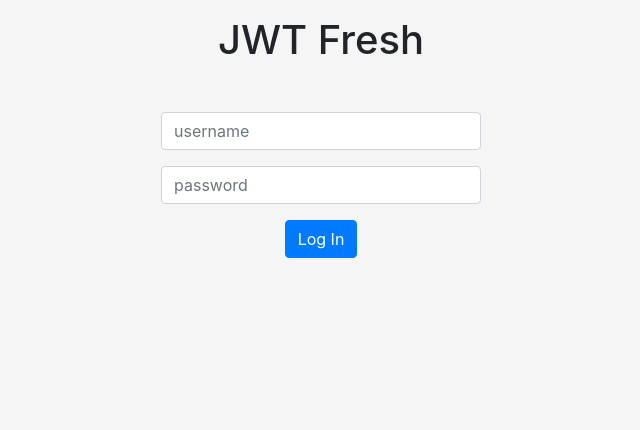
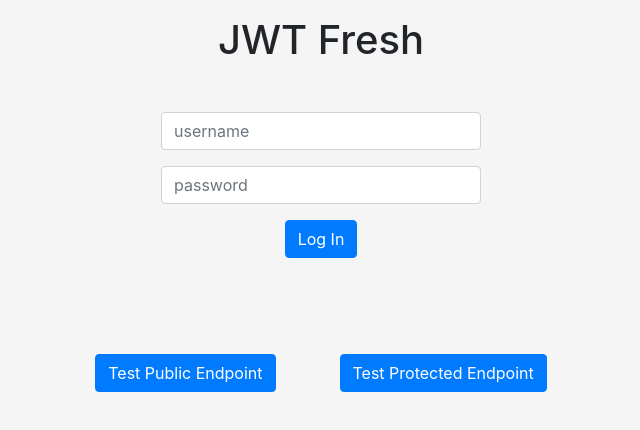
Before and after one commit to thebinarypenguin/jwt-fresh-client, a React (Create React App) app: page / in a window 1280 px wide. Shown: the top 430 px of the page, without its empty margins (319-959 px from the left). Built offline with nearby package versions, Linux system fonts and the light colour scheme.

Commit message:
Create buttons to test public,protected endpoints

```diff
--- a/src/api-service.js
+++ b/src/api-service.js
@@ -40,7 +40,37 @@ const refresh = function (token) {
   });
 };
 
+const testPublic = function () {
+
+  return fetch(`${API_ROOT}/public-test`)
+  .then((res) => {
+    if (!res.ok) {
+      throw new Error(res.status);
+    }
+
+    return res.json();
+  });
+};
+
+const testProtected = function (token) {
+
+  return fetch(`${API_ROOT}/protected-test`, {
+    headers: {
+      'Authorization': `Bearer ${token}`,
+    },
+  })
+  .then((res) => {
+    if (!res.ok) {
+      throw new Error(res.status);
+    }
+
+    return res.json();
+  });
+};
+
 export default {
   login,
   refresh,
+  testPublic,
+  testProtected,
 }
--- a/src/components/App/App.js
+++ b/src/components/App/App.js
@@ -3,6 +3,8 @@ import jwtDecode from 'jwt-decode';
 import ApiService from '../../api-service';
 import LoginForm from '../LoginForm/LoginForm';
 import LogoutForm from '../LogoutForm/LogoutForm';
+import PublicTestButton from '../PublicTestButton/PublicTestButton';
+import ProtectedTestButton from '../ProtectedTestButton/ProtectedTestButton';
 
 import './App.css';
 
@@ -84,6 +86,9 @@ class App extends React.Component {
 
         { this.state.loggedIn  && <LogoutForm onLogout={this.destroyAuth} /> }
 
+        <PublicTestButton />
+        <ProtectedTestButton />
+
       </div>
     );
   }
--- /dev/null
+++ b/src/components/ProtectedTestButton/ProtectedTestButton.css
@@ -0,0 +1,3 @@
+#ProtectedTestButton {
+  margin: 2rem;
+}
--- /dev/null
+++ b/src/components/ProtectedTestButton/ProtectedTestButton.js
@@ -0,0 +1,51 @@
+import React from 'react';
+import ApiService from '../../api-service';
+
+import './ProtectedTestButton.css';
+
+class ProtectedTestButton extends React.Component {
+
+  state = {
+    loading: false,
+  }
+
+  action = () => {
+
+    this.setState({ loading: true });
+
+    const token = window.localStorage.getItem('token');
+
+    ApiService
+      .testProtected(token)
+      .then((body) => {
+        this.setState({ loading: false });
+        console.log('Protected Test: ', body);
+      })
+      .catch((err) => {
+        this.setState({ loading: false });
+        console.log('Protected Test: ', err);
+      });
+  }
+
+  render() {
+
+    if (this.state.loading) {
+      return (
+        <button id="ProtectedTestButton" type="button" className="btn btn-primary" disabled>
+          Loading...
+        </button>
+      );
+    } else {
+      return (
+        <button  id="ProtectedTestButton" type="button" className="btn btn-primary" onClick={this.action}>
+          Test Protected Endpoint
+        </button>
+      );
+    }
+
+
+
+  }
+}
+
+export default ProtectedTestButton;
--- /dev/null
+++ b/src/components/PublicTestButton/PublicTestButton.css
@@ -0,0 +1,3 @@
+#PublicTestButton {
+  margin: 2rem;
+}
--- /dev/null
+++ b/src/components/PublicTestButton/PublicTestButton.js
@@ -0,0 +1,49 @@
+import React from 'react';
+import ApiService from '../../api-service';
+
+import './PublicTestButton.css';
+
+class PublicTestButton extends React.Component {
+
+  state = {
+    loading: false,
+  }
+
+  action = () => {
+
+    this.setState({ loading: true });
+
+    ApiService
+      .testPublic()
+      .then((body) => {
+        this.setState({ loading: false });
+        console.log('Public Test: ', body);
+      })
+      .catch((err) => {
+        this.setState({ loading: false });
+        console.log('Public Test: ', err);
+      });
+  }
+
+  render() {
+
+    if (this.state.loading) {
+      return (
+        <button  id="PublicTestButton" type="button" className="btn btn-primary" disabled>
+          Loading...
+        </button>
+      );
+    } else {
+      return (
+        <button  id="PublicTestButton" type="button" className="btn btn-primary" onClick={this.action}>
+          Test Public Endpoint
+        </button>
+      );
+    }
+
+
+
+  }
+}
+
+export default PublicTestButton;
--- a/src/config.js
+++ /dev/null
@@ -1,3 +0,0 @@
-export default {
-  API_ROOT: 'http://localhost:8000',
-};
```
